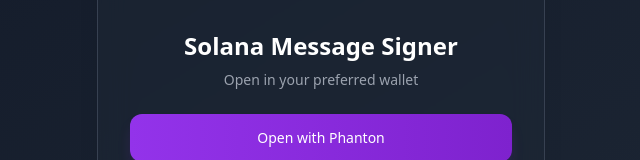
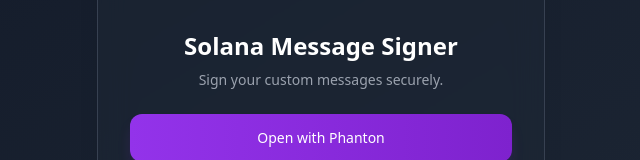
Before and after one commit to Johncode321/test, a React (Vite) app: page / in a window 1280 px wide. Shown: the part 320-480 px from the top of the page, without its empty margins (319-959 px from the left). Built offline with nearby package versions, Linux system fonts and the light colour scheme.

Commit message:
Update SignerPanel.tsx

```diff
--- a/src/components/SignerPanel.tsx
+++ b/src/components/SignerPanel.tsx
@@ -103,8 +103,8 @@
             <h1 className="text-2xl font-bold text-white mb-2">Solana Message Signer</h1>
             <p className="text-gray-400 text-sm">
               {inAppBrowser
-                ? "Connect with your wallet"
-                : "Open in your preferred wallet"}
+                ? "Sign your custom messages securely."
+                : "Sign your custom messages securely."}
             </p>
           </div>
 
```
